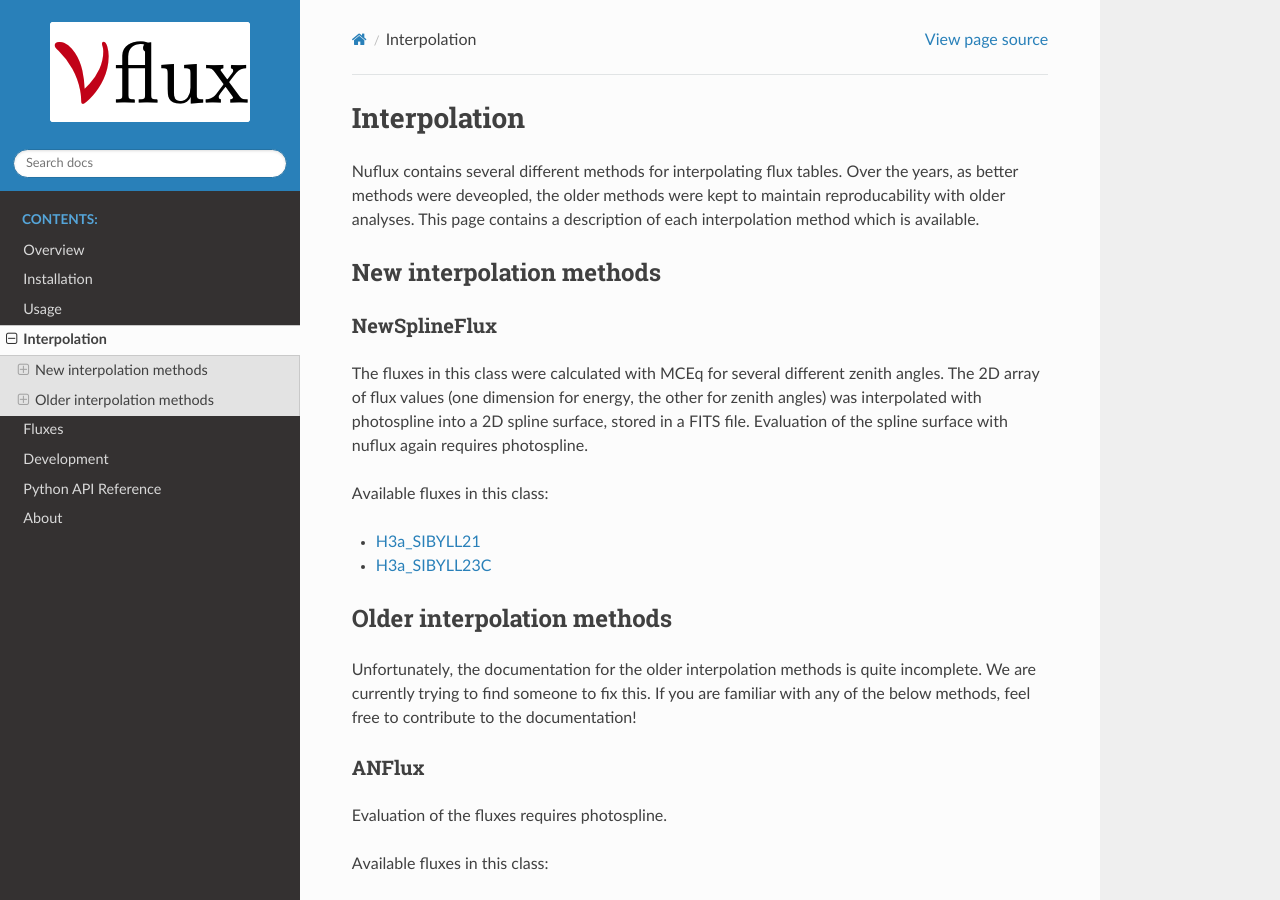
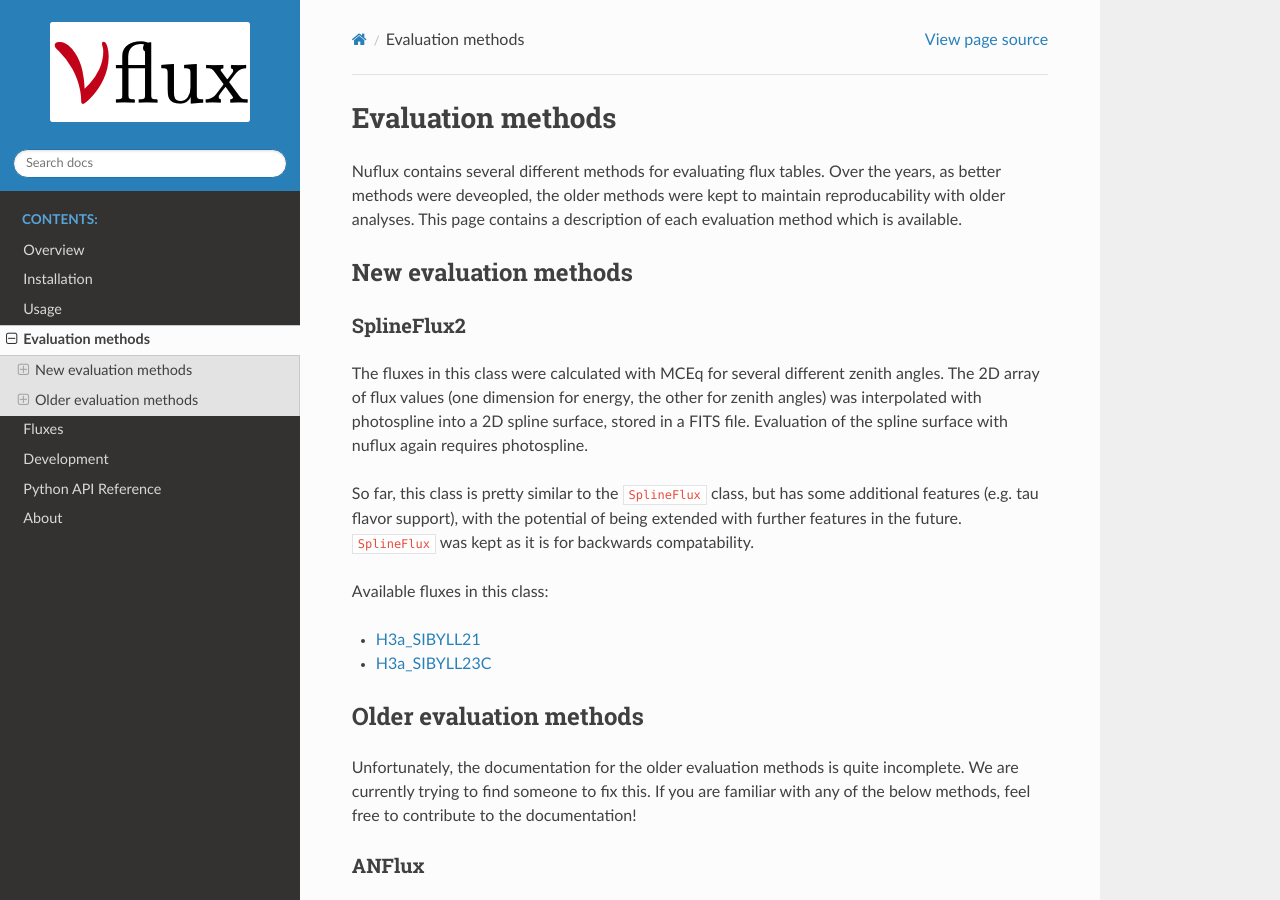
Before and after one commit to icecube/nuflux, a Sphinx documentation site: the page built from docs/evaluation.rst, in a window 1280 px wide and 900 px high. Built offline with Sphinx 7.4.7 and the Read the Docs theme 2.0.0, drawn with Linux system fonts in a browser that asks for light colours.

Commit message:
Further update to documentation

```diff
--- a/docs/interpolation.rst
+++ b/docs/evaluation.rst
@@ -1,19 +1,21 @@
-.. _Interpolation:
+.. _Evaluation:
 
-Interpolation
-#############
+Evaluation methods
+##################
 
-Nuflux contains several different methods for interpolating flux tables. Over the years, as better methods were deveopled, the older methods were kept to maintain reproducability with older analyses. This page contains a description of each interpolation method which is available.
+Nuflux contains several different methods for evaluating flux tables. Over the years, as better methods were deveopled, the older methods were kept to maintain reproducability with older analyses. This page contains a description of each evaluation method which is available.
 
-New interpolation methods
+New evaluation methods
 =========================
-.. _New_interpolation_methods:
+.. _New_evaluation_methods:
 
 
-NewSplineFlux
+SplineFlux2
 -------------
 
 The fluxes in this class were calculated with MCEq for several different zenith angles. The 2D array of flux values (one dimension for energy, the other for zenith angles) was interpolated with photospline into a 2D spline surface, stored in a FITS file. Evaluation of the spline surface with nuflux again requires photospline.
+
+So far, this class is pretty similar to the ``SplineFlux`` class, but has some additional features (e.g. tau flavor support), with the potential of being extended with further features in the future. ``SplineFlux`` was kept as it is for backwards compatability.
 
 Available fluxes in this class:
 
@@ -22,11 +24,11 @@ Available fluxes in this class:
 
 
 
-Older interpolation methods
+Older evaluation methods
 ===========================
-.. _Older_interpolation_methods:
+.. _Older_evaluation_methods:
 
-Unfortunately, the documentation for the older interpolation methods is quite incomplete. We are currently trying to find someone to fix this. If you are familiar with any of the below methods, feel free to contribute to the documentation!
+Unfortunately, the documentation for the older evaluation methods is quite incomplete. We are currently trying to find someone to fix this. If you are familiar with any of the below methods, feel free to contribute to the documentation!
 
 ANFlux
 ------
--- a/docs/index.rst
+++ b/docs/index.rst
@@ -11,7 +11,7 @@ Nuflux is a library for evaluating atmospheric neutrino flux models.
    overview
    installation
    usage
-   interpolation
+   evaluation
    fluxes
    development
    pythonapi
```
Also changed, not shown: docs/development.rst (+17 -1 lines), docs/methods.rst (deleted, +0 -61 lines), docs/models.rst (deleted, +0 -92 lines).
